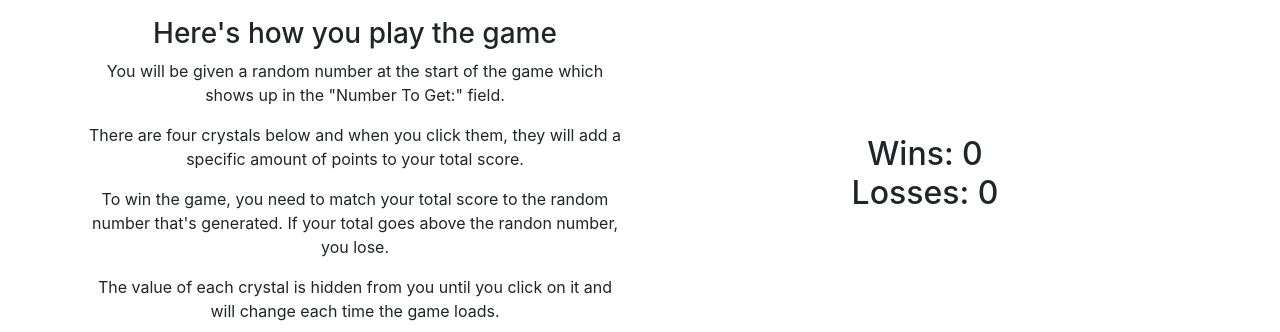
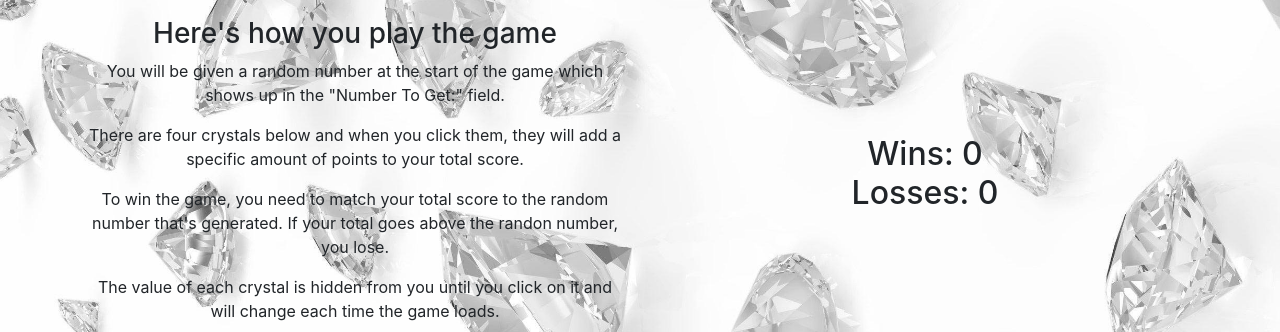
Before and after one commit to dansasaki12/week-4-game, a plain HTML site: page index.html in a window 1280 px wide. Shown: the part 121-453 px from the top of the page. Drawn offline with nearby package versions, Linux system fonts and the light colour scheme.

Commit message:
updating

```diff
--- a/assets/css/style.css
+++ b/assets/css/style.css
@@ -2,3 +2,9 @@ h1{
     margin: 20px;
     padding-bottom: 50px;
 }
+body{
+    background-image: url("../../assets/images/background.jpg");
+    background-position: center;
+    background-repeat: no-repeat;
+    background-size: cover;
+}
```
Also changed, not shown: assets/images/background.jpg (added), 3 other files.
